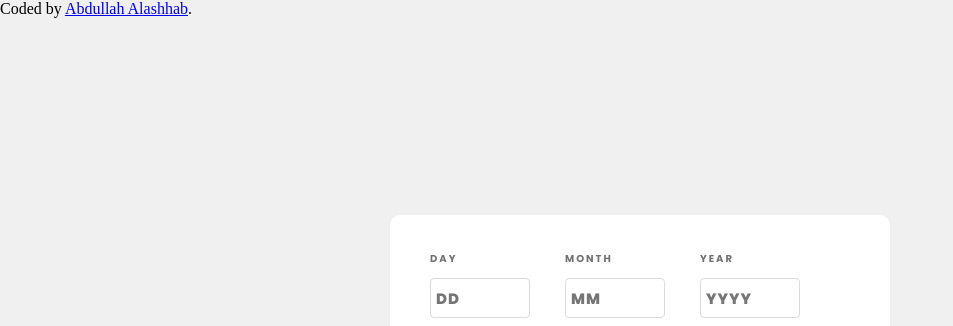
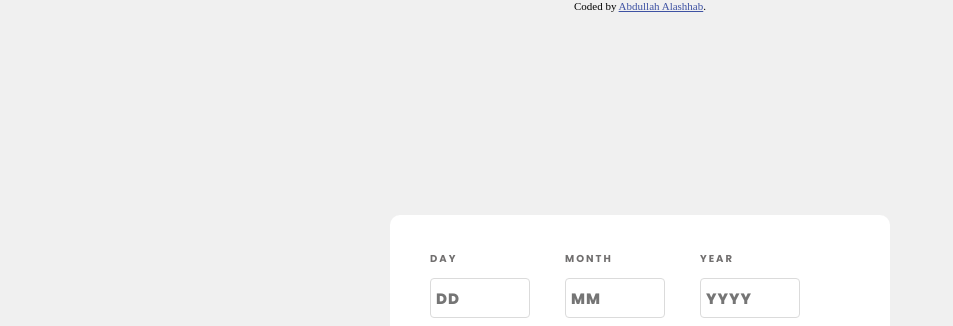
Before and after one commit to DoctorLoo/Age-Calculator-App, a plain HTML site: page index.html in a window 1280 px wide. Shown: the top 326 px of the page, without its empty margins (0-953 px from the left). Drawn offline with Linux system fonts and the light colour scheme.

Commit message:
Update index.html

```diff
--- a/index.html
+++ b/index.html
@@ -57,8 +57,9 @@
         <p class="para"><span class="days">- -</span> days</p>
     </div>
 </div>
-
-Coded by <a href="https://github.com/Abdullah-Alashhab">Abdullah Alashhab</a>.
+<div class="attribution">
+    Coded by <a href="https://github.com/Abdullah-Alashhab">Abdullah Alashhab</a>.
+</div>
 <script src="functionalities.js"></script>
 
 </body>
```
